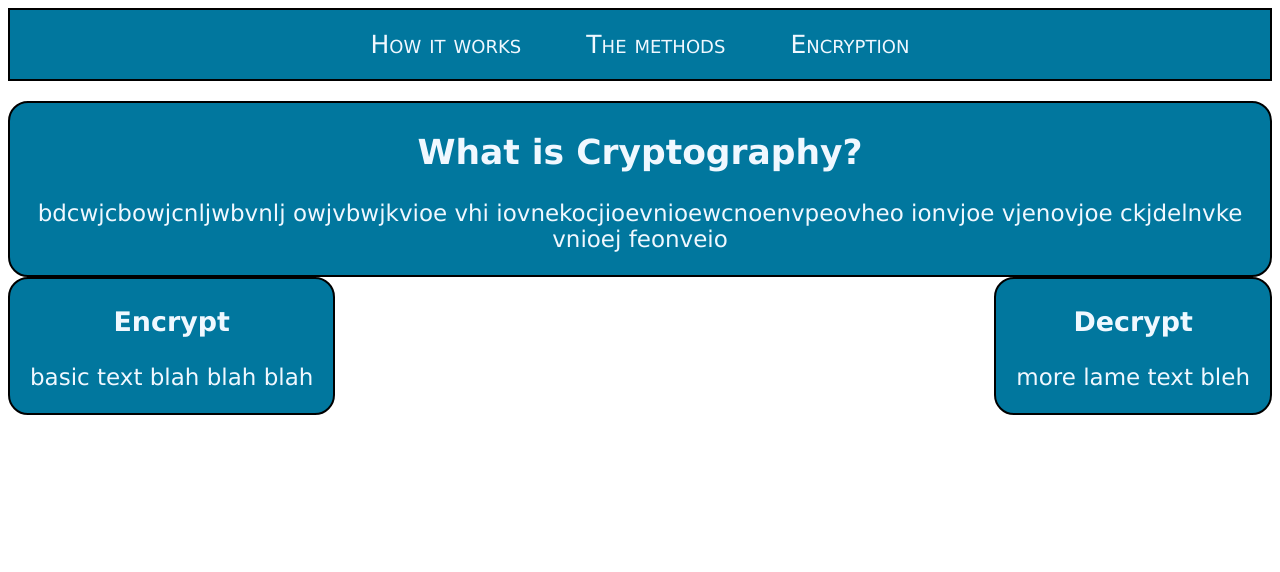
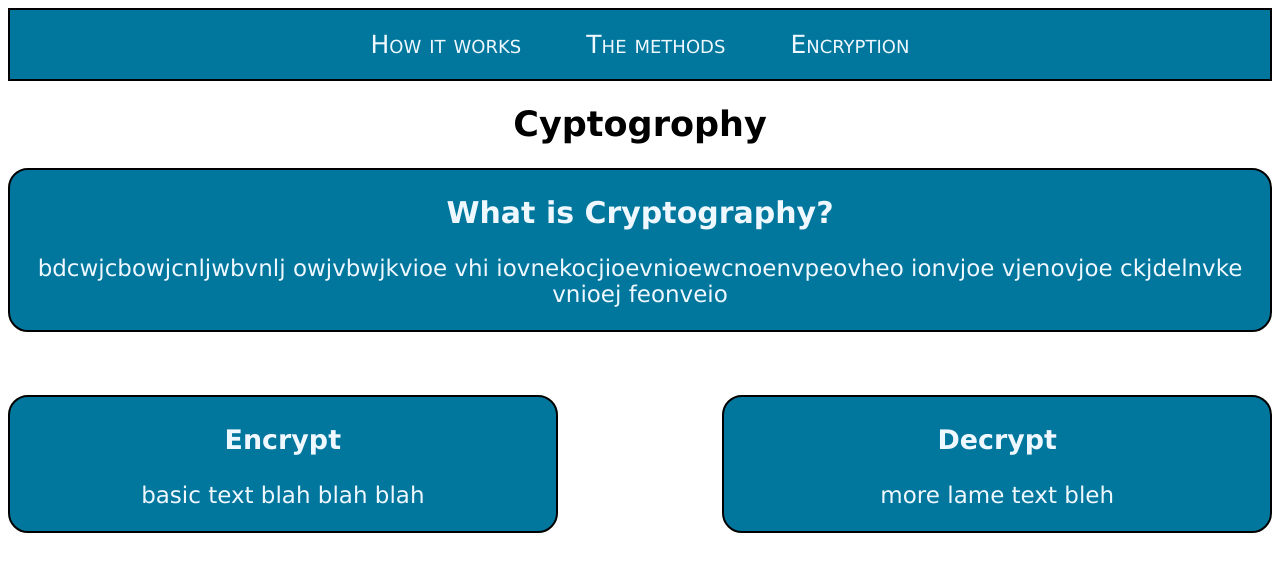
Before and after one commit to Mkingsley16/BrickHack, a plain HTML site: page index.html in a window 1280 px wide. Drawn offline with Linux system fonts and the light colour scheme.

Commit message:
finished basic index

```diff
--- a/assets/css/style.css
+++ b/assets/css/style.css
@@ -1,5 +1,13 @@
 * {
     font-family:'Lucida Sans', 'Lucida Sans Regular', 'Lucida Grande', 'Lucida Sans Unicode', Geneva, Verdana, sans-serif;
+}
+h1{
+    font-size: 35px;
+    color:black;
+    text-align: center;
+}
+h2{
+    font-size: 30px;
 }
 
 article {
@@ -9,8 +17,7 @@ article {
     border:solid 2px black;
     border-radius: 20px;
     padding: 0 20px;
-    font-size: 23px;
-}
+    font-size: 23px;}
 
 nav a{
     font-size: 25px;
@@ -29,11 +36,13 @@ nav {
 }
 
 #blocks{
-
+    margin:5% 0;
 }
 #encrypt{
+    width:40%;
     float:left;
 }
 #decrypt{
+    width:40%;
     float:right;
 }
--- a/index.html
+++ b/index.html
@@ -14,6 +14,9 @@
         <a href="methods.html">The methods</a>
         <a href="encrypt.html">Encryption</a>
         </nav>
+        <h1>
+            Cyptogrophy
+        </h1>
     </header>
     <article id="Cryptography">
         <h2>
```
